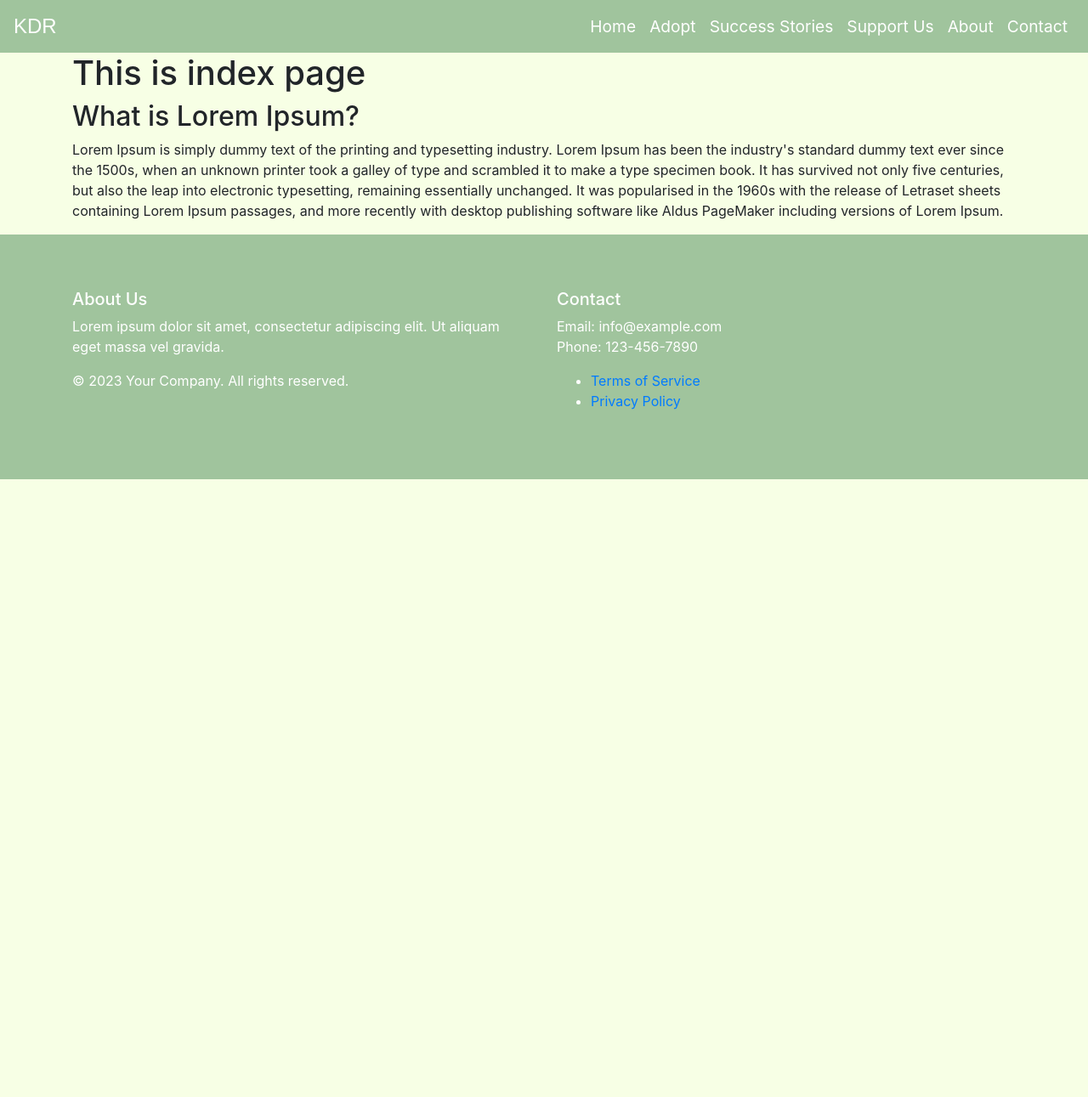
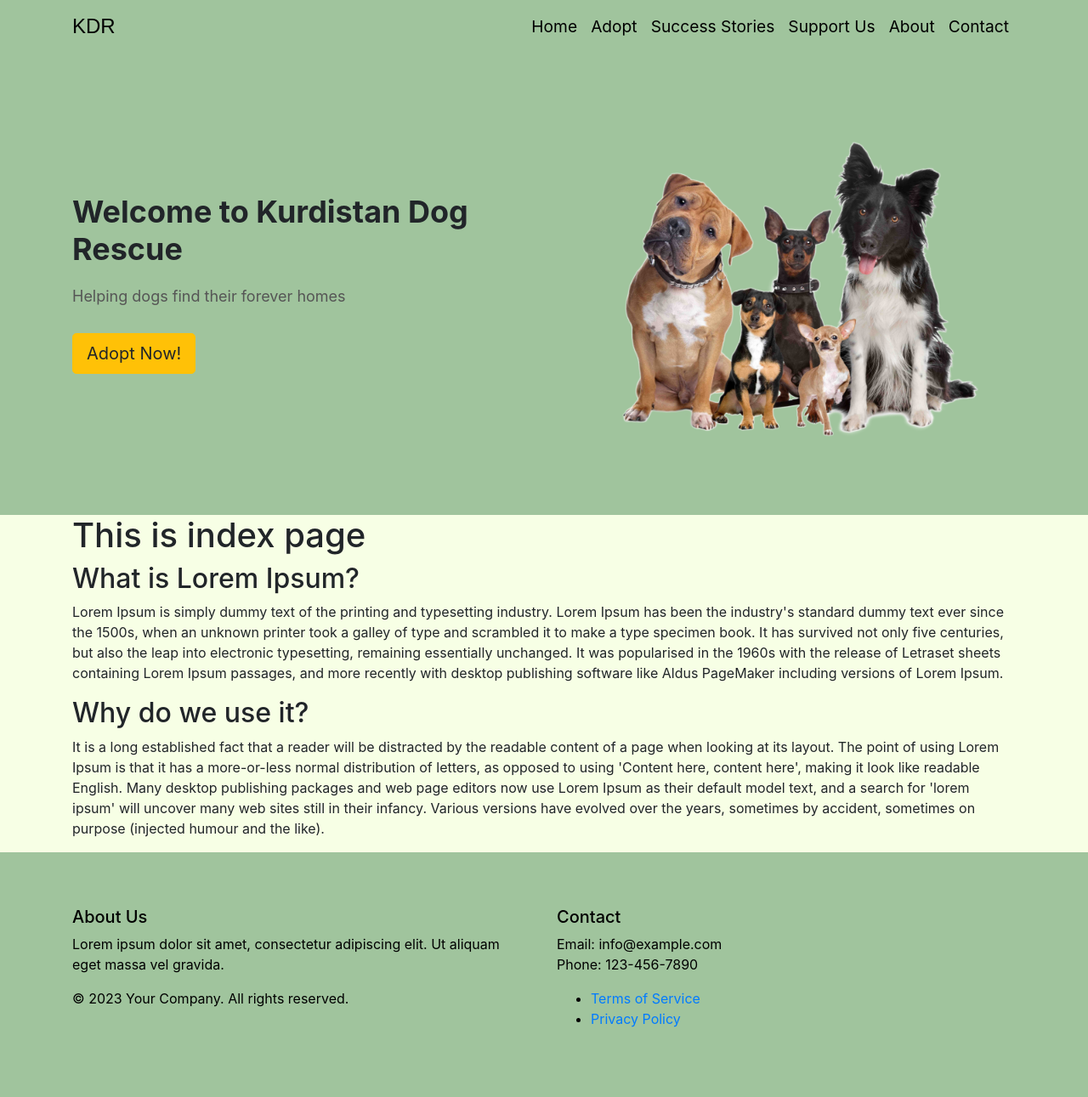
Before and after one commit to Yaqub-naqeb/Kurdistan-Dog-Rescue, a Django app: page / in a window 1280 px wide. Shown: the whole page at 85% size. Before the commit the page ends 564 px from the top, so only its background shows below. Run offline with Django 4.2, Linux system fonts and the light colour scheme; some libraries are stand-ins or nearby versions.

Commit message:
added hero section and some front-end changes

```diff
--- a/main_app/templates/main_app/index.html
+++ b/main_app/templates/main_app/index.html
@@ -4,7 +4,8 @@
 <h1>This is index page</h1>
 <h2>What is Lorem Ipsum?</h2>
 <p>Lorem Ipsum is simply dummy text of the printing and typesetting industry. Lorem Ipsum has been the industry's standard dummy text ever since the 1500s, when an unknown printer took a galley of type and scrambled it to make a type specimen book. It has survived not only five centuries, but also the leap into electronic typesetting, remaining essentially unchanged. It was popularised in the 1960s with the release of Letraset sheets containing Lorem Ipsum passages, and more recently with desktop publishing software like Aldus PageMaker including versions of Lorem Ipsum.</p>
-
+<h2>Why do we use it?</h2>
+<p>It is a long established fact that a reader will be distracted by the readable content of a page when looking at its layout. The point of using Lorem Ipsum is that it has a more-or-less normal distribution of letters, as opposed to using 'Content here, content here', making it look like readable English. Many desktop publishing packages and web page editors now use Lorem Ipsum as their default model text, and a search for 'lorem ipsum' will uncover many web sites still in their infancy. Various versions have evolved over the years, sometimes by accident, sometimes on purpose (injected humour and the like).</p>
 
 
 </div>
--- a/static/styles/main.css
+++ b/static/styles/main.css
@@ -5,7 +5,7 @@ body {
 footer {
     padding: 4rem;
     background-color: #A0C49D;
-    color: white;
+    color: black;
 }
 
 /* Navigation Bar */
@@ -20,12 +20,12 @@ footer {
 .navbar-brand {
     font-family: Arial, Helvetica, sans-serif;
     font-size: 1.5rem;
-    color: white;
+    color: black;
 }
 
 .nav-link {
     font-size: 1.2rem;
-    color: white;
+    color: black;
 }
 
 .navbar-brand:hover {
@@ -46,3 +46,27 @@ footer {
 .card {
     margin: 0.5rem;
 }
+
+.hero-section {
+    background-color: #A0C49D;
+    padding: 80px 0;
+  }
+
+.hero-title {
+font-size: 36px;
+font-weight: bold;
+margin-bottom: 20px;
+}
+
+.hero-subtitle {
+font-size: 18px;
+color: #555;
+margin-bottom: 30px;
+}
+
+.hero-image {
+width: 100%;
+max-height: 400px;
+object-fit: cover;
+border-radius: 8px;
+}
--- a/templates/base.html
+++ b/templates/base.html
@@ -14,6 +14,7 @@
 <body>
 
   {% include 'partials/navbar.html' %}
+  {% include 'partials/hero.html' %}
 
   <main>
     {% block content %}
--- /dev/null
+++ b/templates/partials/hero.html
@@ -0,0 +1,15 @@
+{% load static %}
+<section class="hero-section">
+    <div class="container">
+      <div class="row align-items-center">
+        <div class="col-lg-6">
+          <h1 class="hero-title">Welcome to Kurdistan Dog Rescue</h1>
+          <p class="hero-subtitle">Helping dogs find their forever homes</p>
+          <a href="#" class="btn btn-warning btn-lg">Adopt Now!</a>
+        </div>
+        <div class="col-lg-6">
+          <img src="/media/pngwing.com.png" alt="Hero Image" class="hero-image">
+        </div>
+      </div>
+    </div>
+  </section>
--- a/templates/partials/navbar.html
+++ b/templates/partials/navbar.html
@@ -1,5 +1,7 @@
 {% load static %}
+
 <nav class="navbar navbar-expand-lg navbar-custom">
+    <div class="container">
     <a class="navbar-brand" href="{% url 'home' %}">KDR</a>
     <button class="navbar-toggler" type="button" data-toggle="collapse" data-target="#navbarNav"
         aria-controls="navbarNav" aria-expanded="false" aria-label="Toggle navigation">
@@ -39,4 +41,5 @@
             </li>
         </ul>
     </div>
+</div>
 </nav>
```
